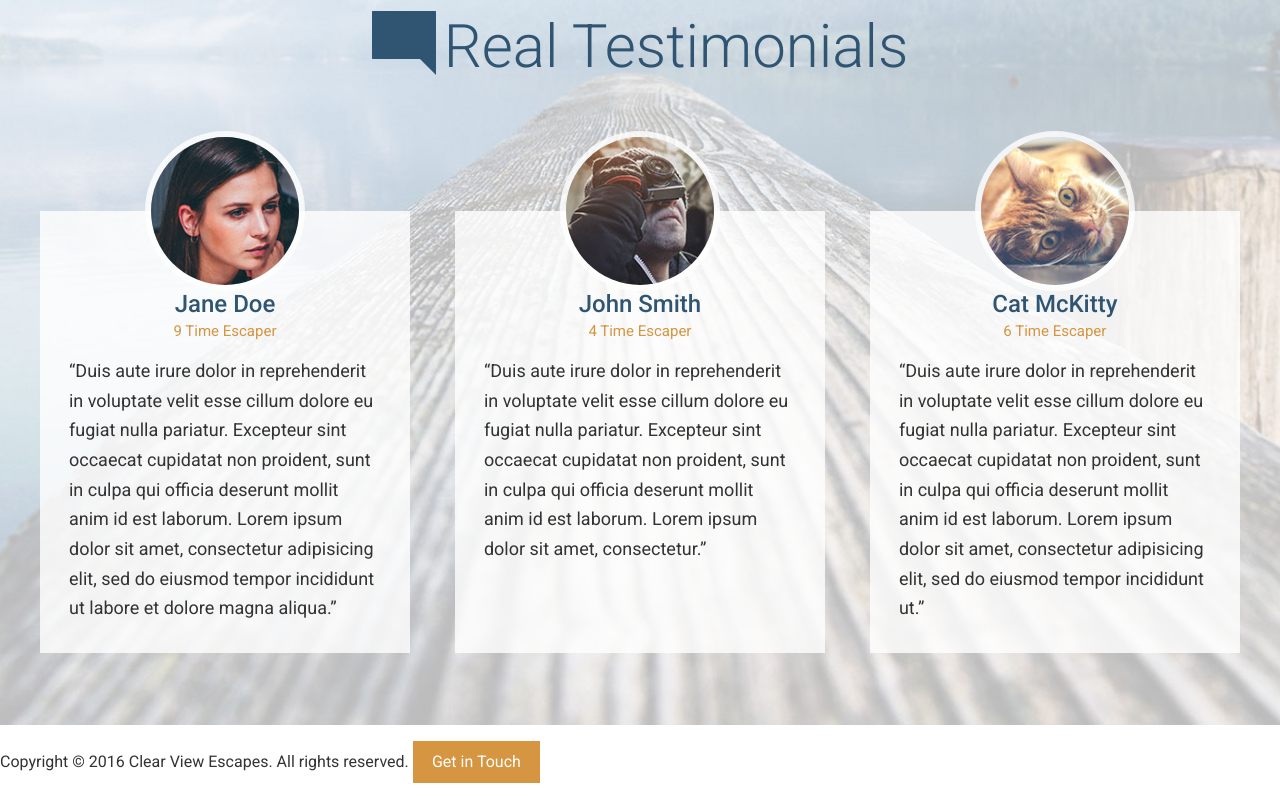
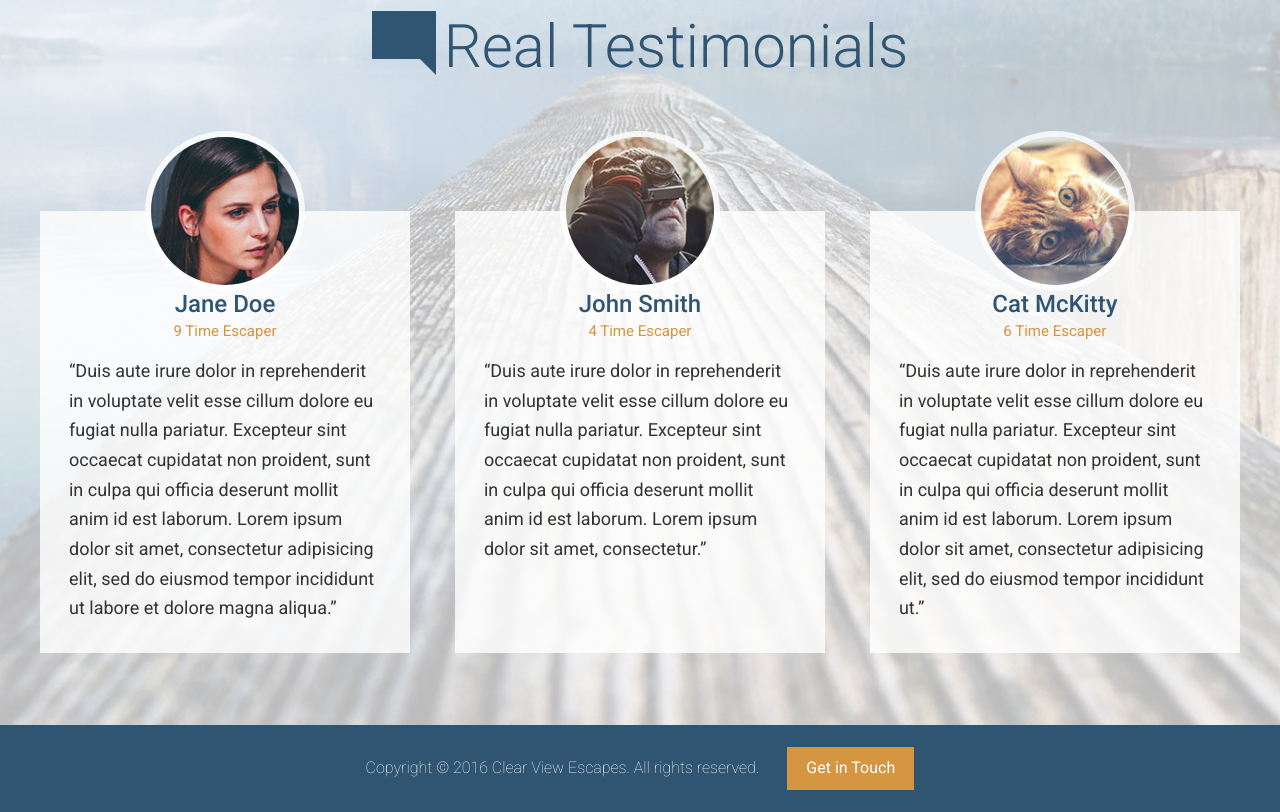
Before and after one commit to calidharas/www, a website: page app/index.html in a window 1280 px wide. Shown: the part 3048-3860 px from the top of the page. Drawn offline with Linux system fonts and the light colour scheme.

Commit message:
footeer completed

```diff
--- /dev/null
+++ b/app/assets/styles/modules/_main-footer.css
@@ -0,0 +1,17 @@
+.main-footer{
+  background-color: $mainBlue;
+  color:  #fff;
+  padding: .4rem 0;
+  text-align: center;
+
+  &__text {
+    display:block;
+    margin-bottom: 1rem;
+    font-weight: 200;
+    @mixin atMedium {
+      display: inline;
+      margin-bottom: 0;
+      margin-right: 1.5rem;
+    }
+  }
+}
--- a/app/assets/styles/styles.css
+++ b/app/assets/styles/styles.css
@@ -13,3 +13,4 @@
 @import "modules/_feature-item";
 @import "modules/_testo";
 @import "modules/_sprite";
+@import "modules/_main-footer";
--- a/app/index.html
+++ b/app/index.html
@@ -155,8 +155,12 @@
     </div>
   </div>
 
-  <footer>
-    <p>Copyright &copy; 2016 Clear View Escapes. All rights reserved. <a href="#" class="btn btn--orange">Get in Touch</a></p>
+  <footer class="main-footer">
+    <div class="wrapper">
+        <p> <span class="main-footer__text">Copyright &copy; 2016 Clear View Escapes. All rights reserved. </span><a href="#" class="btn btn--orange">Get in Touch</a></p>
+
+    </div>
+
   </footer>
 </body>
 </html>
--- a/app/temp/styles/styles.css
+++ b/app/temp/styles/styles.css
@@ -1041,3 +1041,26 @@ a {
     height: 42px;
     background-position: 36.69752421959096% 45.792307692307695%;
   }
+
+.main-footer{
+  background-color: #2f5572;
+  color:  #fff;
+  padding: .4rem 0;
+  text-align: center;
+}
+
+.main-footer__text {
+    display:block;
+    margin-bottom: 1rem;
+    font-weight: 200;
+  }
+
+@media (min-width: 800px) {
+
+.main-footer__text {
+      display: inline;
+      margin-bottom: 0;
+      margin-right: 1.5rem
+  }
+
+    }
```
Also changed, not shown: app/assets/styles/modules/_site-footer.css (added, +17 -0 lines).
